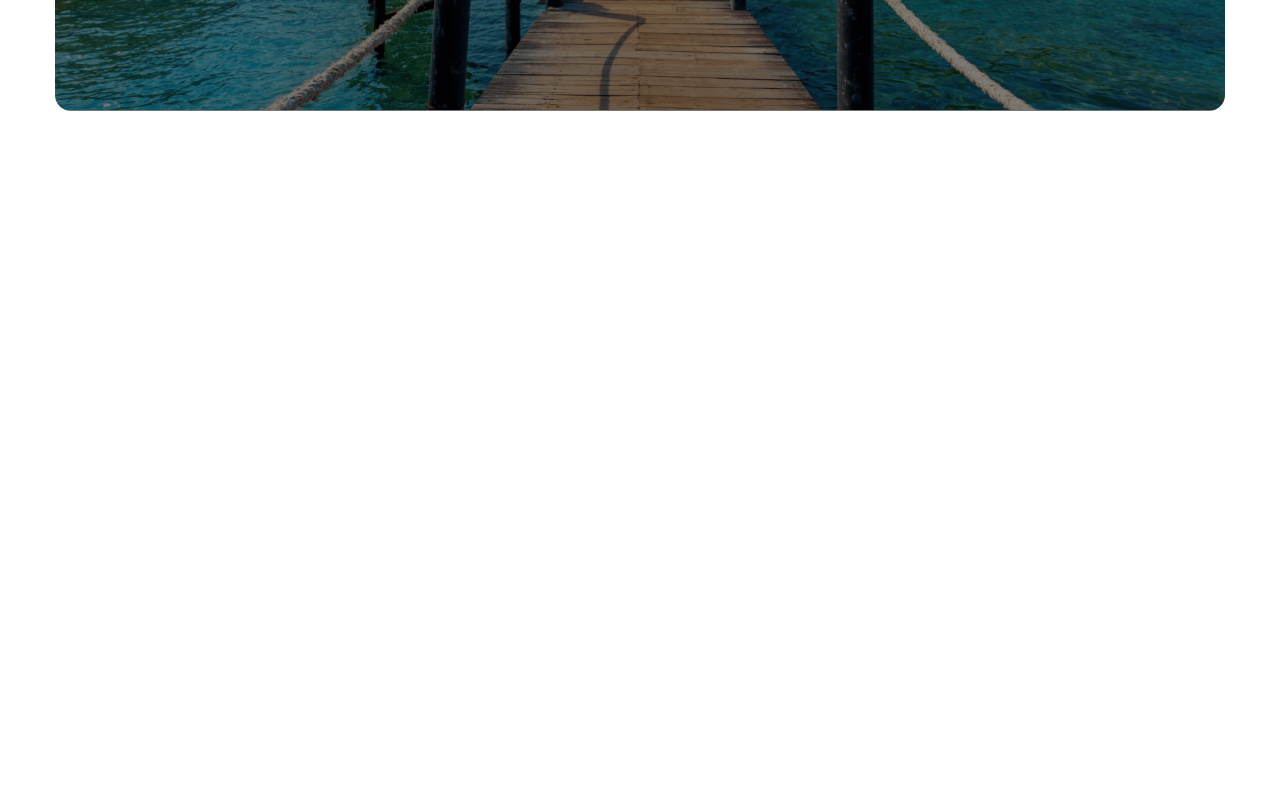
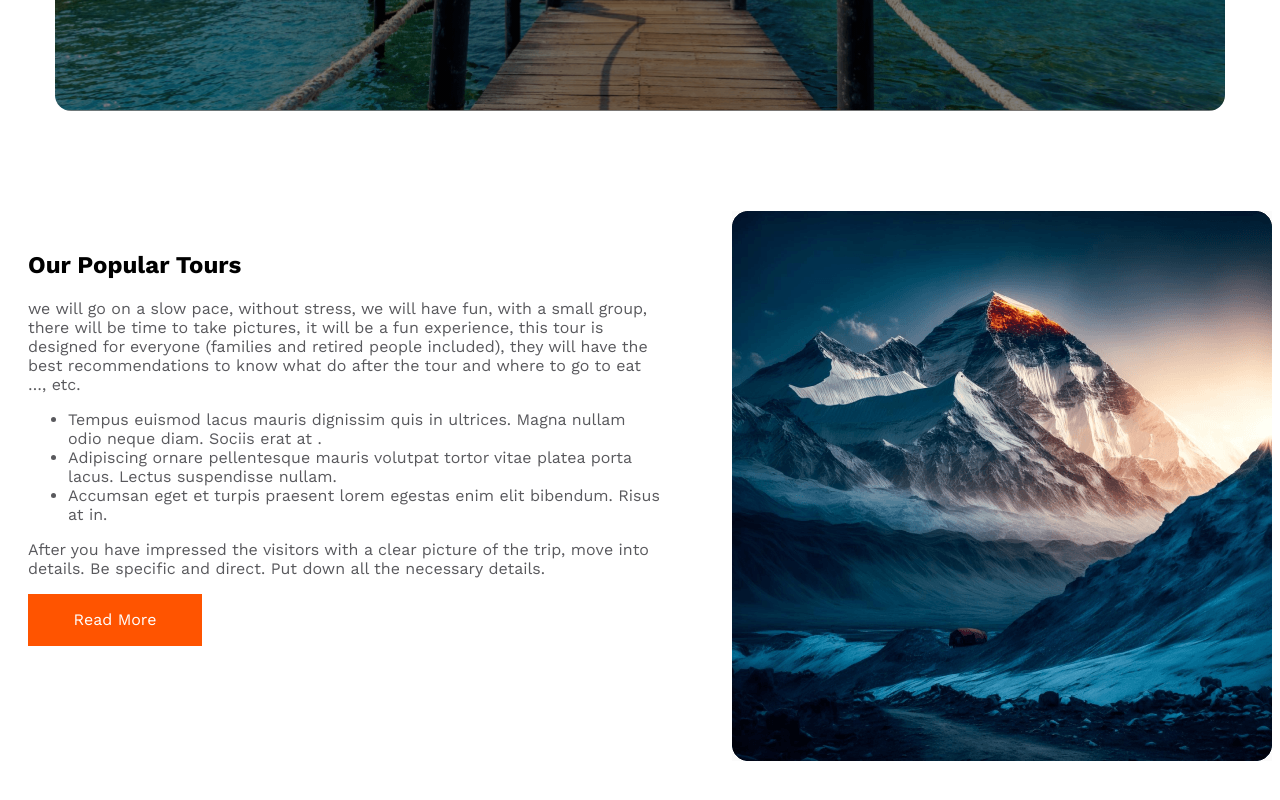
Before and after one commit to rina7d/B9A2-Hero-Travel.repo, a plain HTML site: page index.html in a window 1280 px wide. Shown: the part 442-1242 px from the top of the page. Before the commit the page ends 800 px from the top, so only its background shows below. Drawn offline with nearby package versions, Linux system fonts and the light colour scheme.

Commit message:
added populars section

```diff
--- a/index.html
+++ b/index.html
@@ -37,6 +37,25 @@
 
         </div>
     </section>
+    <section class="populars">
+        <div class="populars-contain">
+            <h1 class="section-title">Our Popular Tours</h1>
+            <p class="Doll">we will go on a slow pace, without stress, we will have fun, with a small group, there will be time to take pictures, it will be a fun experience, this tour is designed for everyone (families and retired people included), they will have the best recommendations to know what do after the tour and where to go to eat …, etc.</p>
+            <ul class="Doll">
+                <li>Tempus euismod lacus mauris dignissim quis in ultrices. Magna nullam odio neque diam. Sociis erat at .</li>
+                <li>Adipiscing ornare pellentesque mauris volutpat tortor vitae platea porta lacus. Lectus suspendisse nullam.</li>
+                <li> Accumsan eget et turpis praesent lorem egestas enim elit bibendum. Risus at in.</li>
+            </ul>
+            <P class="Doll">After you have impressed the visitors with a clear picture of the trip, move into details. Be specific and direct. Put down all the necessary details.</P>
+            <button class="btn-primary">Read More</button>
+
+        </div>
+        <div class="populars-img">
+            <img src="Images/Rectangle 4.png" alt="">
+
+        </div>
+
+    </section>
 
 
 
--- a/styles/hero.css
+++ b/styles/hero.css
@@ -113,6 +113,28 @@ select{
    width: 174px;
    height: 52px;
 } */
+/* our populars section */
+
+.populars{
+   margin-top: 100px;
+   display: flex;
+   gap: 50px;
+}
+.populars-contain{
+   border: 1px;
+   width: 1440px;
+   height: 6940px;
+   padding: 20px;
+   border-radius: 8px;
+   background: #FFF;
+}
+.Doll{
+   color: rgba(19, 19,24, 0.70);
+   font-size: 16px;
+   font-weight: 400px;
+} .
+
+
 
 /* responsive media queries */
 /*mobile devices */
@@ -129,7 +151,12 @@ select{
    .icon{
       flex-direction: column;
       grid-template-columns: repeat(1, 1fr);
-
-
-   }
+       }
+       .populars-img{
+         flex-direction: column;
+       }
+      .populars-img img{
+         width: 90%;
+         margin: 0;
+      }
 }
```
